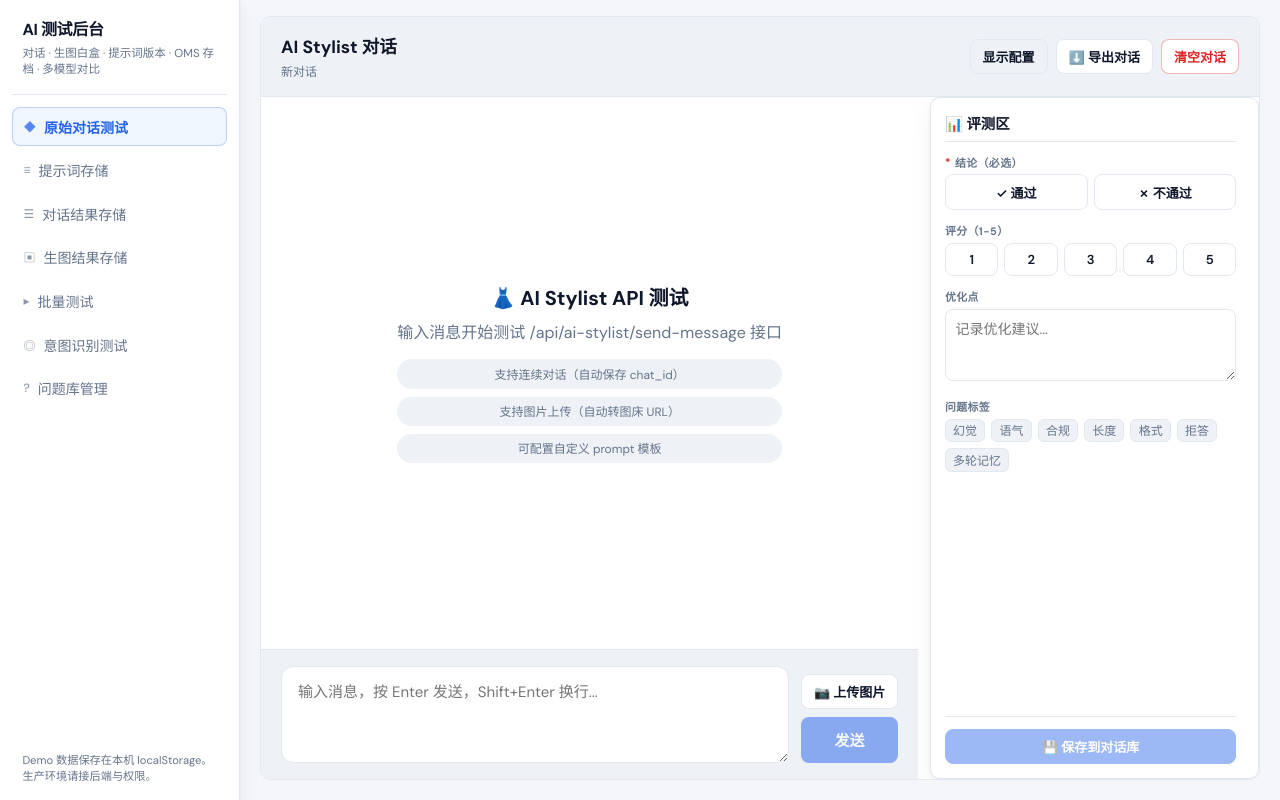
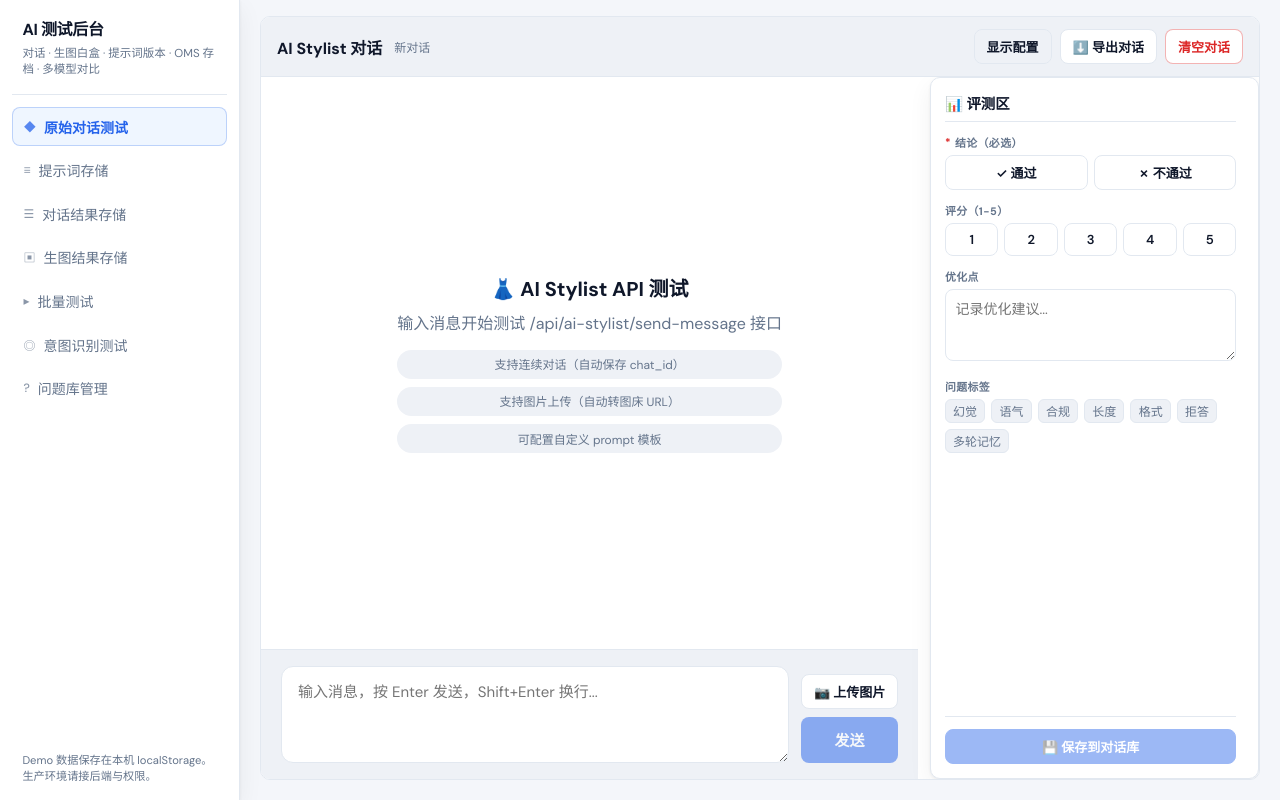
Before and after one commit to potatoabcde2f/ai-test-console, a React (Vite) app: page / in a window 1280 px wide. Built offline with nearby package versions, Linux system fonts and the light colour scheme.

Commit message:
修复头部区域样式，优化提示词版本切换逻辑

```diff
--- a/src/views/DialogueTestView.tsx
+++ b/src/views/DialogueTestView.tsx
@@ -815,12 +815,12 @@ const DEFAULT_FOLLOW_UP_PROMPT = `你是一个穿搭追问模拟器。
       )}
 
       {/* 头部 */}
-      <div className="api-header-bar">
-        <div className="api-title-section">
-          <h2>AI Stylist 对话</h2>
-          <p className="api-endpoint">
+      <div className="api-header-bar" style={{ padding: "0.75rem 1rem", minHeight: "auto" }}>
+        <div className="api-title-section" style={{ display: "flex", alignItems: "center", gap: "0.75rem" }}>
+          <h2 style={{ margin: 0, fontSize: "1rem" }}>AI Stylist 对话</h2>
+          <span style={{ fontSize: "0.75rem", color: "var(--text-muted)" }}>
             {chatId ? `Chat ID: ${chatId}` : "新对话"}
-          </p>
+          </span>
         </div>
         <div className="api-actions">
           <button
--- a/src/views/PromptStorageView.tsx
+++ b/src/views/PromptStorageView.tsx
@@ -326,16 +326,24 @@ export function PromptStorageView({
               <div
                 key={p.id}
                 onClick={() => {
-                  // 切换前删除未提交的当前版本（systemPrompt为空）
+                  // 如果要切换到不同版本
                   if (activeId && activeId !== p.id) {
+                    // 检查当前版本是否未提交（systemPrompt为空）
                     const currentPrompt = prompts.find((cp) => cp.id === activeId && cp.category === activeTab);
                     if (currentPrompt && (!currentPrompt.systemPrompt || currentPrompt.systemPrompt === "")) {
+                      // 删除未提交的版本，然后选中目标版本
                       onDelete(currentPrompt.id);
                     }
+                    // 立即选中目标版本
+                    onSelect(p.id);
+                    setEditingId(null);
+                    setEditingPromptName(null);
+                  } else if (activeId !== p.id) {
+                    // 直接选中
+                    onSelect(p.id);
+                    setEditingId(null);
+                    setEditingPromptName(null);
                   }
-                  onSelect(p.id);
-                  setEditingId(null);
-                  setEditingPromptName(null);
                 }}
                 onDoubleClick={() => handleDoubleClick(p)}
                 style={{
```
